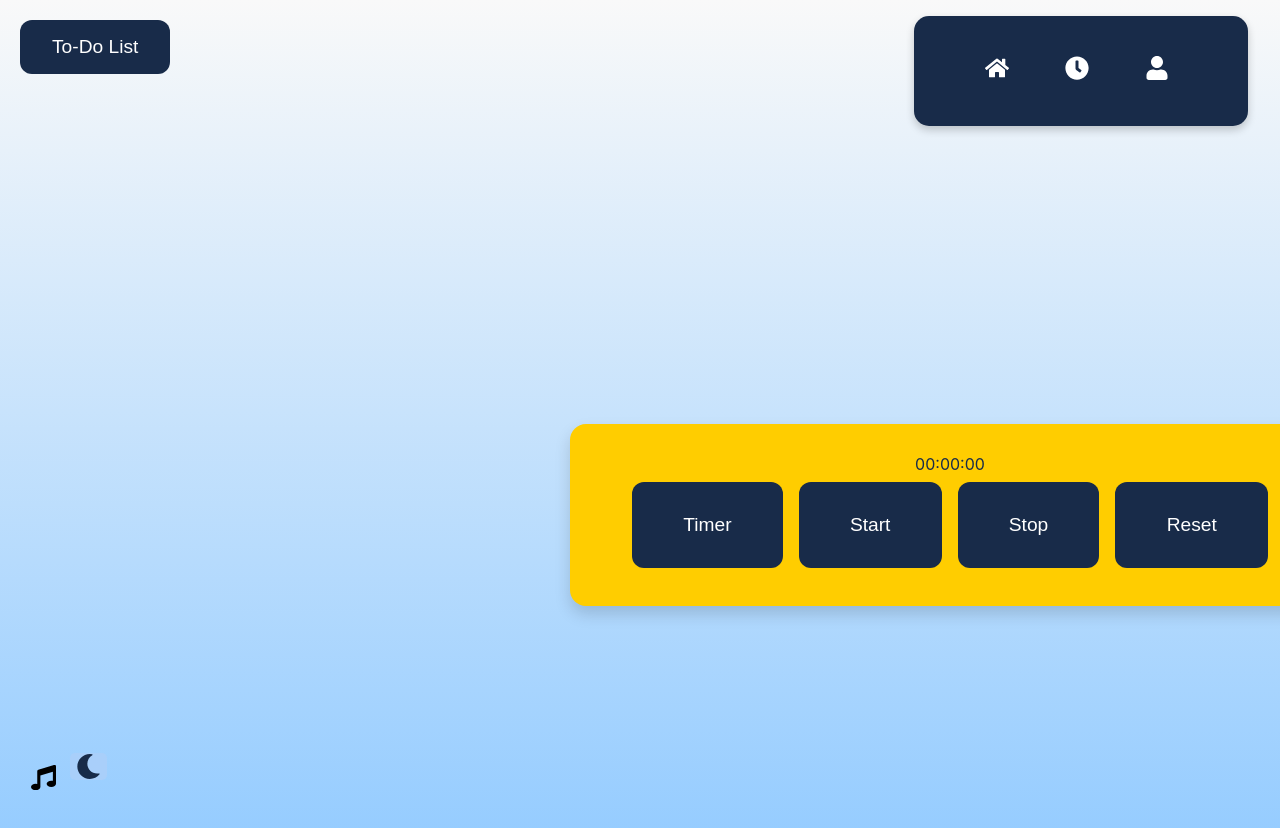
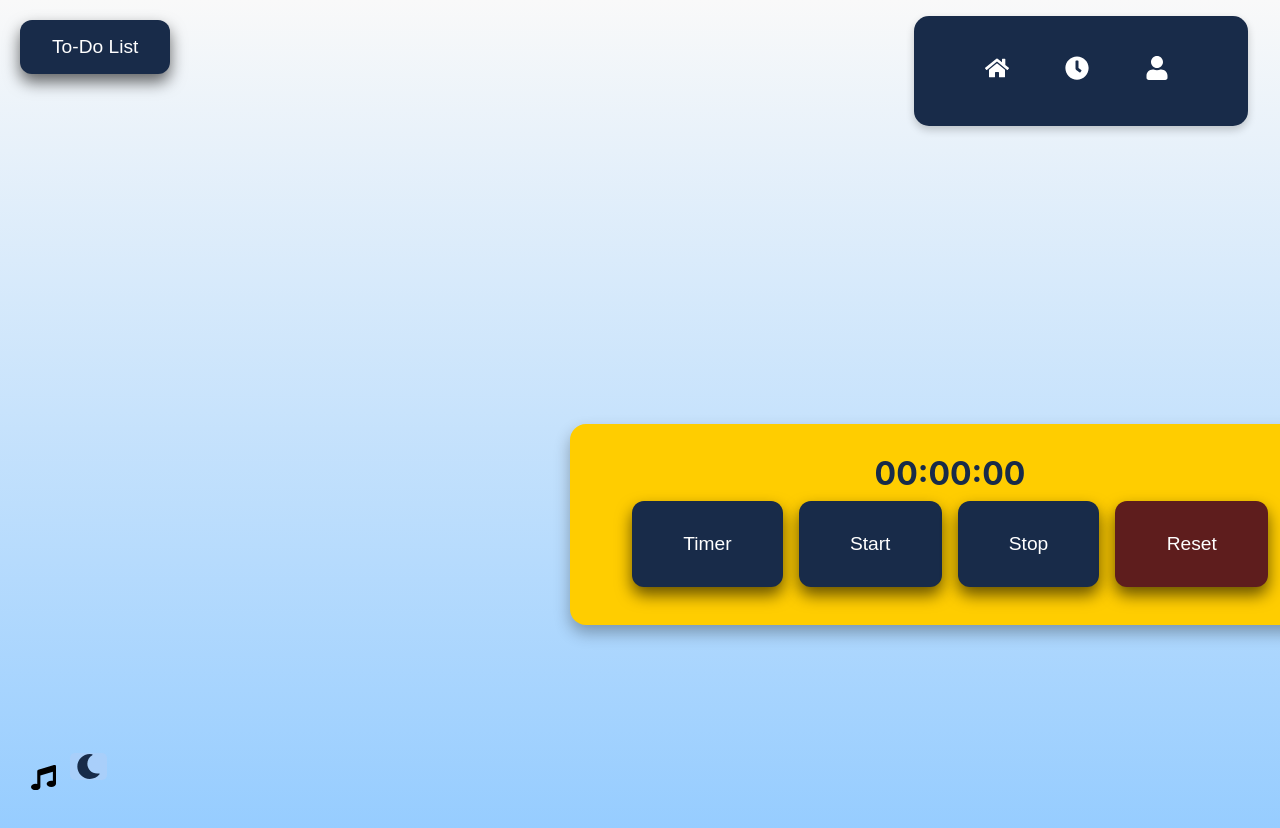
Before and after one commit to raulinii/CSE-110-Project, a React (Create React App) app in the folder client/: page /Clock in a window 1280 px wide. Shown: the top 828 px of the page. Built offline with nearby package versions, Linux system fonts and the light colour scheme; no server answers.

Commit message:
final polish to theme button, and stoptimer page

```diff
--- a/client/src/component/ToggleButton.css
+++ b/client/src/component/ToggleButton.css
@@ -15,7 +15,7 @@
 }
 
 body.dark-mode .theme-button {
-    background-color: transparent;
+    background-color: #1b3259;
     color: #FFCD00; /* Gold color for dark mode */
 }
 
--- a/client/src/component/mainpage/mainPage.css
+++ b/client/src/component/mainpage/mainPage.css
@@ -48,7 +48,7 @@ body.dark-mode .main-page {
 } */
 
 .categories-wrapper {
-  padding: 40px;
+  padding: 50px;
   background-color: #FFCD00;
   border-radius: 16px;
   box-shadow: 0 8px 16px rgba(0, 0, 0, 0.15);
@@ -110,6 +110,7 @@ body.dark-mode .categories-wrapper {
 }
 
 .category-box {
+  box-shadow: 0 8px 16px rgba(0, 0, 0, 0.6);
   background-color: #182B49;
   color: white;
   border: none;
@@ -122,9 +123,12 @@ body.dark-mode .categories-wrapper {
   height: 180px;
 }
 
+.category-box:hover {
+  background-color: #30548d;
+}
+
 body.dark-mode .category-box {
   background-color: #122036;
-  box-shadow: 0 8px 16px rgba(0, 0, 0, 0.8);
 }
 body.dark-mode .category-box:hover {
   background-color: #1c3153;
--- a/client/src/component/timerclock/StopwatchTimer.css
+++ b/client/src/component/timerclock/StopwatchTimer.css
@@ -15,9 +15,11 @@ body.dark-mode .stopwatch-timer {
 /* Timer container styling matching categories-wrapper */
 .stopwatch-timer-container {
   padding: 30px;
+  font-weight: bolder;
+  font-size: xx-large;
   background-color: #FFCD00;
   border-radius: 16px;
-  box-shadow: 0 8px 16px rgba(0, 0, 0, 0.15);
+  box-shadow: 0 8px 16px rgb(0 0 0 / 30%);
   margin-left: 550px;
   margin-top: 350px;
   display: flex;
@@ -45,6 +47,7 @@ body.dark-mode .stopwatch-timer-container {
 .timer-btn, .stopwatch-btn, .reset-slot-btn {
   background-color: #182B49;
   color: white;
+  box-shadow: 0 8px 16px rgba(0, 0, 0, 0.6);
   border: none;
   padding: 2rem 3.2rem;
   margin: 0.5rem;  /* Adds margin around each button */
@@ -54,22 +57,51 @@ body.dark-mode .stopwatch-timer-container {
   transition: all 0.3s ease;
 }
 
-.timer-btn:hover, .stopwatch-btn:hover, .reset-slot-btn:hover {
+.reset-slot-btn {
+  background-color: #5e1d1d;
+  color: white;
+  box-shadow: 0 8px 16px rgba(0, 0, 0, 0.6);
+  border: none;
+  padding: 2rem 3.2rem;
+  margin: 0.5rem;  /* Adds margin around each button */
+  border-radius: 12px;
+  font-size: 1.2rem;
+  cursor: pointer;
+  transition: all 0.3s ease;
+}
+
+.timer-btn:hover, .stopwatch-btn:hover {
   transform: scale(1.1);
+  background-color: #284d88;
+}
+
+.reset-slot-btn:hover {
+  transform: scale(1.1);
+  background-color: #b13535;
 }
 
 /* Dark mode buttons */
-body.dark-mode .timer-btn
-body.dark-mode .stopwatch-btn,
+body.dark-mode .timer-btn{
+  background-color: #122036;
+  box-shadow: 0 8px 16px rgba(0, 0, 0, 0.8);
+}
+body.dark-mode .stopwatch-btn{
+  background-color: #122036;
+  box-shadow: 0 8px 16px rgba(0, 0, 0, 0.8);
+}
 body.dark-mode .reset-slot-btn {
-  background-color: #122036;
+  background-color: #361212;
+  /* #05090f */
   box-shadow: 0 8px 16px rgba(0, 0, 0, 0.8);
 }
 
 body.dark-mode .timer-btn:hover,
-body.dark-mode .stopwatch-btn:hover,
+body.dark-mode .stopwatch-btn:hover{
+  background-color: #1c3153;
+}
+
 body.dark-mode .reset-slot-btn:hover {
-  background-color: #1c3153;
+  background-color: darkred;
 }
 
 /* Todo list styling */
@@ -96,6 +128,7 @@ body.dark-mode .time-display {
 /* Todo button styling */
 .todo {
   background-color: #182B49;
+  box-shadow: 0 8px 16px rgba(0, 0, 0, 0.6);
   color: white;
   border: none;
   padding: 1rem 2rem;
@@ -106,10 +139,10 @@ body.dark-mode .time-display {
 }
 
 body.dark-mode .todo {
-  background-color: #122036;
+  background-color: #8c7526;
   box-shadow: 0 8px 16px rgba(0, 0, 0, 0.8);
 }
 
 body.dark-mode .todo:hover {
-  background-color: #1c3153;
+  background-color: #c5a438;
 }
--- a/client/src/component/timerclock/ToDoList.css
+++ b/client/src/component/timerclock/ToDoList.css
@@ -110,7 +110,7 @@ span {
   position: absolute;
   bottom: 10px;
   left: 10px;
-  background-color: red;
+  background-color: #802929;
   color: white;
   font-size: 1.2rem;
   font-weight: bold;
```
